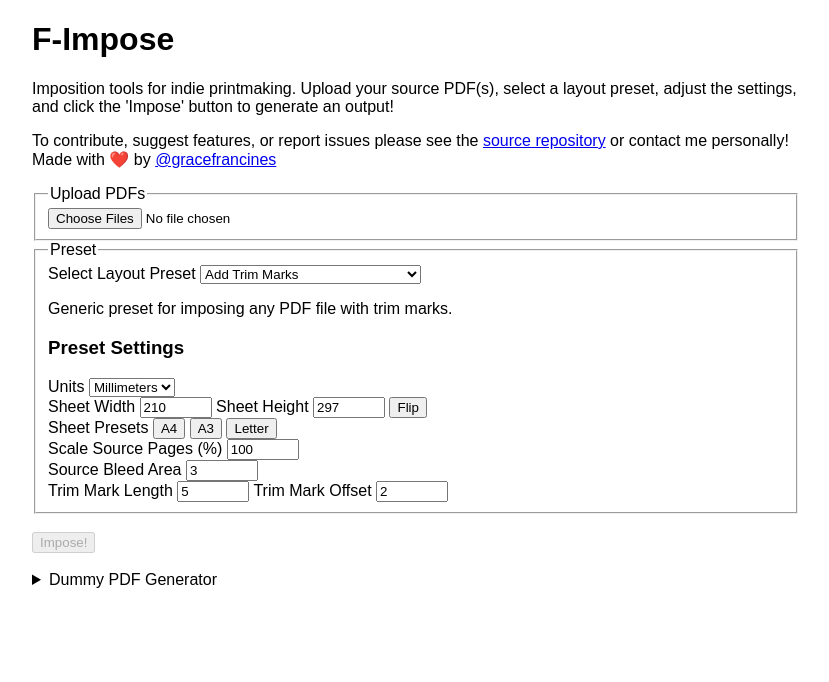
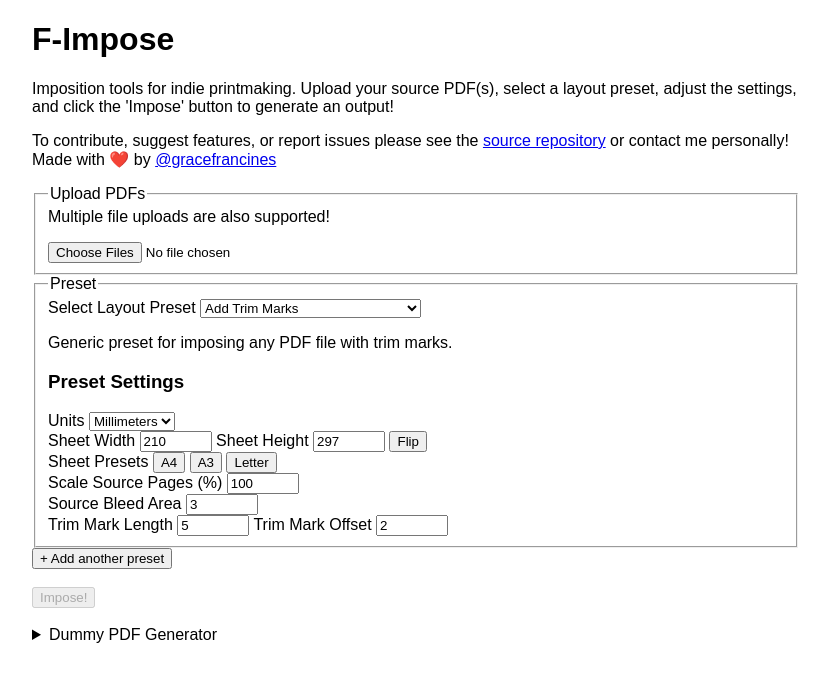
Before and after one commit to gfrancine/f-impose, a React (Vite) app: page / in a window 1280 px wide. Shown: the top 682 px of the page, without its empty margins (224-1053 px from the left). Built offline with nearby package versions, Linux system fonts and the light colour scheme.

Commit message:
feat: implement preset chaining

```diff
--- a/src/components/App.tsx
+++ b/src/components/App.tsx
@@ -1,34 +1,14 @@
-import React, { useEffect, useState } from "react";
+import React, { useState } from "react";
 import { PDFDocument } from "pdf-lib";
-import { presets, defaultPresetId, type PresetId } from "../presets";
+import { presets } from "../presets";
 import DummyGenerator from "./DummyGenerator";
 import PdfOutput from "./PdfOutput";
 import "./App.css";
-import { pdfToUrl } from "../utils";
-import SettingsForm from "./SettingsForm";
-import type {
-  RawSettings,
-  SettingsItemSchema,
-  SettingsSchema,
-} from "../settings";
-
-// authored by BigPickle
-// Splits paragraphs from double line breaks "\n\n" and turns single ones "\n"
-// into a <br/> element. Used for preset descriptions in place of a full-blown
-// Markdown processor.
-function descriptionToElements(description: string) {
-  return description
-    .split("\n\n")
-    .map((paragraph, i) => (
-      <p key={i}>
-        {paragraph
-          .split("\n")
-          .flatMap((line, j) =>
-            j === 0 ? [line] : [<br key={`${i}-${j}`} />, line],
-          )}
-      </p>
-    ));
-}
+import { pdfToUrl, removeFromArray, setArray } from "../utils";
+import PresetStepForm, {
+  newPresetStep,
+  type PresetStep,
+} from "./PresetStepForm";
 
 function App() {
   const [isProcessing, setIsProcessing] = useState(false);
@@ -36,9 +16,9 @@ function App() {
   const [results, setResults] = useState<
     { fileName: string; downloadUrl: string }[]
   >([]);
-  const [currentPresetId, setCurrentPresetId] =
-    useState<PresetId>(defaultPresetId);
-  const [rawSettings, setRawSettings] = useState<RawSettings>({});
+  const [presetSteps, setPresetSteps] = useState<PresetStep[]>([
+    newPresetStep(),
+  ]);
 
   const handleFileUpload = async (
     event: React.ChangeEvent<HTMLInputElement>,
@@ -49,6 +29,10 @@ function App() {
     setResults([]);
   };
 
+  const addPresetStep = () => setPresetSteps([...presetSteps, newPresetStep()]);
+  const deletePresetStep = (i: number) =>
+    setPresetSteps(removeFromArray(presetSteps, i));
+
   const impose = async () => {
     if (inputFiles.length === 0) return;
     setIsProcessing(true);
@@ -57,10 +41,21 @@ function App() {
       const results = await Promise.all(
         inputFiles.map(async (file) => {
           // https://developer.mozilla.org/en-US/docs/Web/JavaScript/Guide/Typed_arrays
-          const srcPdf = await PDFDocument.load(await file.arrayBuffer());
-          const preset = presets[currentPresetId];
-          const outPdf = await preset.impose(srcPdf, rawSettings);
-          return { fileName: file.name, downloadUrl: await pdfToUrl(outPdf) };
+          let pdf = await PDFDocument.load(await file.arrayBuffer());
+
+          for (const presetStep of presetSteps) {
+            const { presetId, rawSettings } = presetStep;
+            const preset = presets[presetId];
+            const newPdf = await preset.impose(pdf, rawSettings);
+            // pdf-lib can't handle nested embedded pages. The output needs
+            // to be rendered to file before feeding it to the next step
+            pdf = await PDFDocument.load(await newPdf.save());
+          }
+
+          return {
+            fileName: file.name,
+            downloadUrl: await pdfToUrl(pdf),
+          };
         }),
       );
       setResults(results);
@@ -80,30 +75,6 @@ function App() {
       a.click();
     });
 
-  const currentPreset = presets[currentPresetId];
-
-  // initialize raw settings with default values
-  useEffect(() => {
-    const settingsSchema = currentPreset.settingsSchema;
-    if (!settingsSchema) return;
-
-    const filledRawSettings: RawSettings = {};
-    const populateDefaultValues = (item: SettingsItemSchema) => {
-      if (item.type === "inputRow") {
-        item.inputs.forEach((input) => populateDefaultValues(input));
-      } else if (
-        "defaultValue" in item &&
-        filledRawSettings[item.id] === undefined
-      ) {
-        filledRawSettings[item.id] = item.defaultValue + "";
-      }
-    };
-
-    settingsSchema.forEach((item) => populateDefaultValues(item));
-    /* eslint-disable-next-line react-hooks/set-state-in-effect */
-    setRawSettings(filledRawSettings);
-  }, [currentPreset]);
-
   return (
     <div className="app">
       <h1>F-Impose</h1>
@@ -120,6 +91,7 @@ function App() {
       </p>
       <fieldset>
         <legend>Upload PDFs</legend>
+        <p>Multiple file uploads are also supported!</p>
         <input
           type="file"
           accept=".pdf"
@@ -129,33 +101,29 @@ function App() {
         />
       </fieldset>
       {/* {{inputFiles.length > 0 && (<>} */}
-      <fieldset>
-        <legend>Preset</legend>
-        <label>
-          Select Layout Preset{" "}
-          <select
-            value={currentPresetId}
-            onChange={(e) => setCurrentPresetId(e.target.value as PresetId)}
-          >
-            {Object.entries(presets).map(([id, preset]) => (
-              <option key={id} value={id}>
-                {preset.name}
-              </option>
-            ))}
-          </select>
-        </label>
-        <div>{descriptionToElements(currentPreset.description)}</div>
-        {currentPreset.settingsSchema && (
-          <>
-            <h3>Preset Settings</h3>
-            <SettingsForm
-              schema={presets[currentPresetId].settingsSchema as SettingsSchema}
-              rawSettings={rawSettings}
-              setRawSettings={setRawSettings}
-            />
-          </>
-        )}
-      </fieldset>
+      {presetSteps.map((presetStep, i) => (
+        <PresetStepForm
+          key={i}
+          presetId={presetStep.presetId}
+          rawSettings={presetStep.rawSettings}
+          onPresetIdChange={(presetId) =>
+            setPresetSteps(setArray(presetSteps, i, newPresetStep(presetId)))
+          }
+          onRawSettingsChange={(rawSettings) =>
+            setPresetSteps(
+              setArray(presetSteps, i, { ...presetStep, rawSettings }),
+            )
+          }
+          onDelete={i > 0 ? () => deletePresetStep(i) : undefined}
+        />
+      ))}
+      {/* <fieldset>
+        <legend>Chain Presets</legend>
+        <p>You can apply more than one preset to a PDF!</p> */}
+      <div>
+        <button onClick={addPresetStep}>+ Add another preset</button>
+      </div>
+      {/* </fieldset> */}
       <br />
       <button onClick={impose} disabled={inputFiles.length === 0}>
         Impose!
--- /dev/null
+++ b/src/components/PresetStepForm.tsx
@@ -0,0 +1,114 @@
+/* eslint-disable react-refresh/only-export-components */
+
+import { presets, defaultPresetId, type PresetId } from "../presets";
+import "./App.css";
+import SettingsForm from "./SettingsForm";
+import type {
+  RawSettings,
+  SettingsItemSchema,
+  SettingsSchema,
+} from "../settings";
+
+// authored by Big Pickle
+// Splits paragraphs from double line breaks "\n\n" and turns single ones "\n"
+// into a <br/> element. Used for preset descriptions in place of a full-blown
+// Markdown processor.
+function descriptionToElements(description: string) {
+  return description
+    .split("\n\n")
+    .map((paragraph, i) => (
+      <p key={i}>
+        {paragraph
+          .split("\n")
+          .flatMap((line, j) =>
+            j === 0 ? [line] : [<br key={`${i}-${j}`} />, line],
+          )}
+      </p>
+    ));
+}
+
+export type PresetStep = {
+  presetId: PresetId;
+  rawSettings: RawSettings;
+};
+
+export function getDefaultRawSettings(settingsSchema: SettingsSchema) {
+  const filledRawSettings: RawSettings = {};
+  const populateDefaultValues = (item: SettingsItemSchema) => {
+    if (item.type === "inputRow") {
+      item.inputs.forEach((input) => populateDefaultValues(input));
+    } else if (
+      "defaultValue" in item &&
+      filledRawSettings[item.id] === undefined
+    ) {
+      filledRawSettings[item.id] = item.defaultValue + "";
+    }
+  };
+
+  settingsSchema.forEach((item) => populateDefaultValues(item));
+  return filledRawSettings;
+}
+
+export function newPresetStep(
+  presetId: PresetId = defaultPresetId,
+): PresetStep {
+  const preset = presets[presetId];
+  return {
+    presetId,
+    rawSettings: getDefaultRawSettings(preset.settingsSchema || []),
+  };
+}
+
+export default function PresetStepForm({
+  presetId,
+  rawSettings,
+  onPresetIdChange,
+  onRawSettingsChange,
+  onDelete,
+}: {
+  presetId: PresetId;
+  rawSettings: RawSettings;
+  onPresetIdChange?: (presetId: PresetId) => unknown;
+  onRawSettingsChange?: (rawSettings: RawSettings) => unknown;
+  onDelete?: () => unknown;
+}) {
+  const currentPreset = presets[presetId];
+
+  return (
+    <fieldset>
+      <legend>Preset</legend>
+      {onDelete && (
+        <>
+          <div>
+            <button onClick={onDelete}>Delete Step</button>
+          </div>
+          <br />
+        </>
+      )}
+      <label>
+        Select Layout Preset{" "}
+        <select
+          value={presetId}
+          onChange={(e) => onPresetIdChange?.(e.target.value as PresetId)}
+        >
+          {Object.entries(presets).map(([id, preset]) => (
+            <option key={id} value={id}>
+              {preset.name}
+            </option>
+          ))}
+        </select>
+      </label>
+      <div>{descriptionToElements(currentPreset.description)}</div>
+      {currentPreset.settingsSchema && (
+        <>
+          <h3>Preset Settings</h3>
+          <SettingsForm
+            schema={currentPreset.settingsSchema}
+            rawSettings={rawSettings}
+            setRawSettings={onRawSettingsChange}
+          />
+        </>
+      )}
+    </fieldset>
+  );
+}
--- a/src/utils.ts
+++ b/src/utils.ts
@@ -13,6 +13,19 @@ export function assert(condition: unknown, err: string) {
 /** immutable set */
 export function set<O, K extends keyof O>(object: O, key: K, value: O[K]) {
   return { ...object, [key]: value };
+}
+
+/** immutable set array */
+export function setArray<T>(array: T[], index: number, value: T) {
+  const newArray = [...array];
+  newArray[index] = value;
+  return newArray;
+}
+
+export function removeFromArray<T extends unknown[]>(array: T, index: number) {
+  const newArray = [...array];
+  newArray.splice(index, 1);
+  return newArray;
 }
 
 export const mmToPts = (mm: number) => mm * 2.83465;
```
